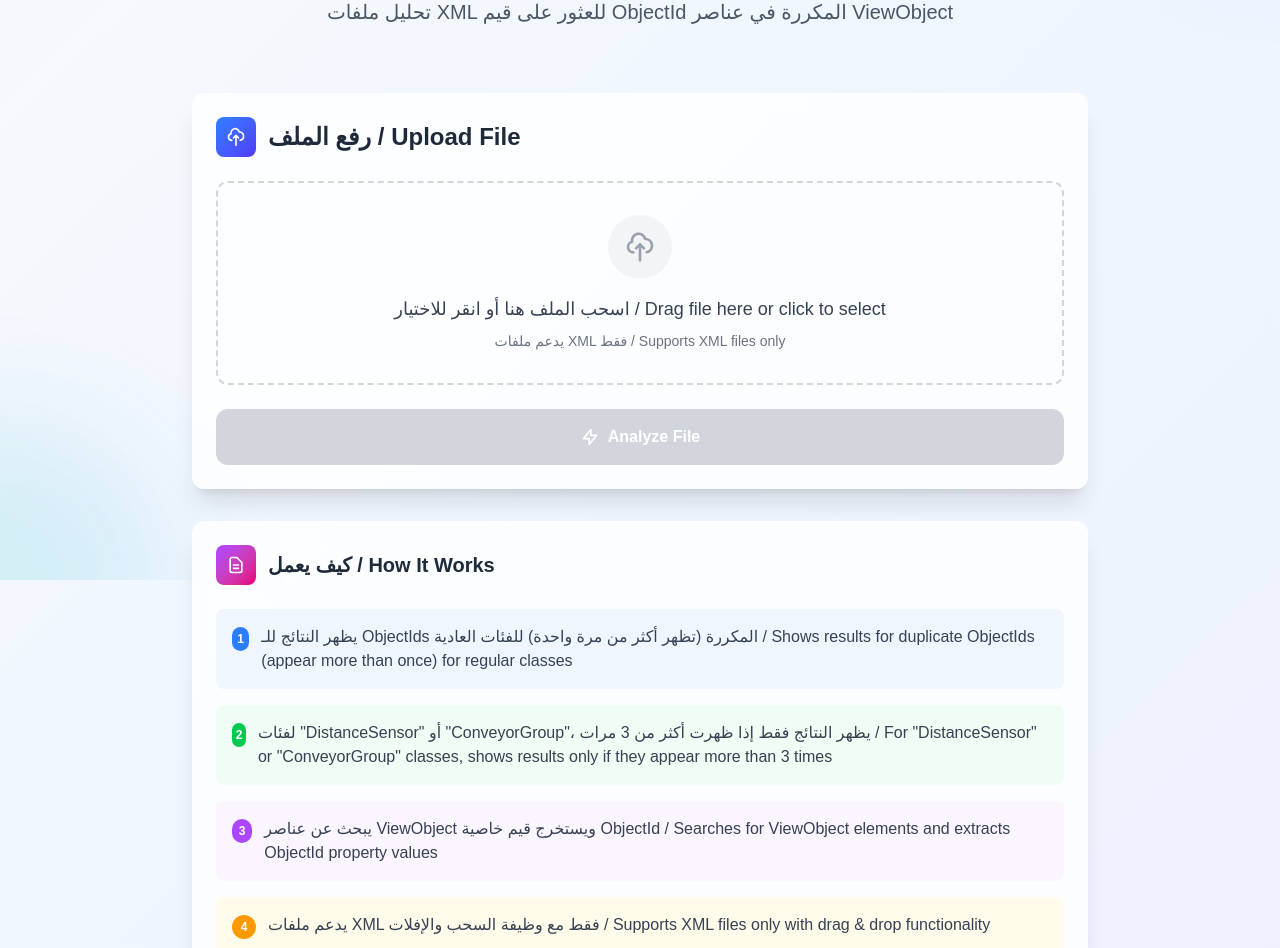
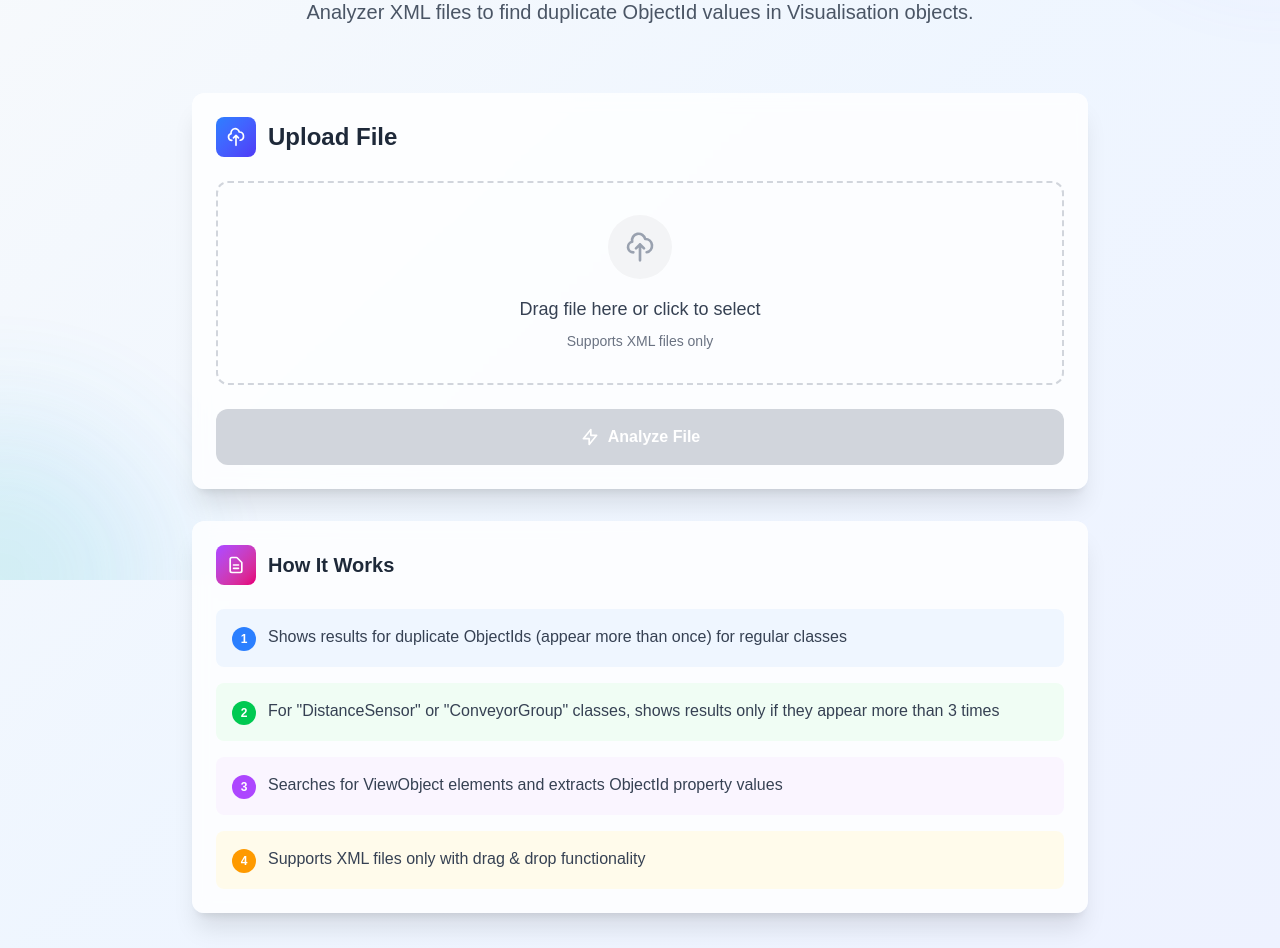
Before and after one commit to mustafa-mbari/my_tools, a Next.js app: page / in a window 1280 px wide. Shown: the part 220-1168 px from the top of the page. Built offline with nearby package versions, Linux system fonts and the light colour scheme.

Commit message:
Add copyToClipboard and delete arabic text

```diff
--- a/src/app/page.tsx
+++ b/src/app/page.tsx
@@ -6,7 +6,7 @@ import { Card, CardHeader, CardContent } from '@/components/ui/card';
 import { Checkbox } from '@/components/checkbox';
 // If Checkbox is not available, create it or adjust the path accordingly.
 import { Upload, FileText, CheckCircle, AlertCircle, Zap, BarChart3, Target, Trophy } from '../components/icons';
-import { analyzeXMLContent } from '../src/lib/xml-analyzer';
+import { analyzeXMLContent, copyToClipboard } from '../src/lib/xml-analyzer';
 
 // Types
 interface DuplicateResult {
@@ -50,7 +50,7 @@ export default function XMLDuplicateAnalyzer() {
         setResults(null);
         setCheckedIds(new Set());
       } else {
-        alert('يرجى اختيار ملفات XML فقط / Please select XML files only');
+        alert('Please select XML files only');
       }
     }
   };
@@ -64,7 +64,7 @@ export default function XMLDuplicateAnalyzer() {
         setResults(null);
         setCheckedIds(new Set());
       } else {
-        alert('يرجى اختيار ملفات XML فقط / Please select XML files only');
+        alert('Please select XML files only');
         event.target.value = '';
       }
     }
@@ -75,7 +75,7 @@ export default function XMLDuplicateAnalyzer() {
   // Handle file upload and analysis
   const handleUpload = async () => {
     if (!file) {
-      alert('يرجى اختيار ملف أولاً / Please select a file first');
+      alert('Please select a file first');
       return;
     }
 
@@ -97,7 +97,7 @@ export default function XMLDuplicateAnalyzer() {
         success: false,
         fileName: file.name,
         duplicates: [],
-        error: 'فشل في تحليل ملف XML. يرجى التحقق من تنسيق الملف / Failed to parse XML file. Please check the file format.'
+        error: 'Failed to parse XML file. Please check the file format.'
       });
     } finally {
       setLoading(false);
@@ -141,7 +141,7 @@ export default function XMLDuplicateAnalyzer() {
             XML Duplicate Analyzer
           </h1>
           <p className="text-xl text-gray-600 max-w-2xl mx-auto leading-relaxed">
-            تحليل ملفات XML للعثور على قيم ObjectId المكررة في عناصر ViewObject
+           Analyzer XML files to find duplicate ObjectId values in Visualisation objects.
           </p>
         </div>
 
@@ -153,7 +153,7 @@ export default function XMLDuplicateAnalyzer() {
                 <div className="w-10 h-10 bg-gradient-to-br from-blue-500 to-indigo-600 rounded-lg flex items-center justify-center">
                   <Upload className="w-5 h-5 text-white" />
                 </div>
-                <h2 className="text-2xl font-bold text-gray-800">رفع الملف / Upload File</h2>
+                <h2 className="text-2xl font-bold text-gray-800">Upload File</h2>
               </div>
             </CardHeader>
             <CardContent>
@@ -188,14 +188,14 @@ export default function XMLDuplicateAnalyzer() {
                   <div className="space-y-2">
                     {file ? (
                       <>
-                        <p className="text-lg font-medium text-green-700">تم اختيار الملف بنجاح! / File selected successfully!</p>
+                        <p className="text-lg font-medium text-green-700">File selected successfully!</p>
                         <p className="text-sm text-gray-600">{file.name}</p>
                         <p className="text-xs text-gray-500">{(file.size / 1024).toFixed(2)} KB</p>
                       </>
                     ) : (
                       <>
-                        <p className="text-lg font-medium text-gray-700">اسحب الملف هنا أو انقر للاختيار / Drag file here or click to select</p>
-                        <p className="text-sm text-gray-500">يدعم ملفات XML فقط / Supports XML files only</p>
+                        <p className="text-lg font-medium text-gray-700">Drag file here or click to select</p>
+                        <p className="text-sm text-gray-500">Supports XML files only</p>
                       </>
                     )}
                   </div>
@@ -214,7 +214,7 @@ export default function XMLDuplicateAnalyzer() {
                 {loading ? (
                   <div className="flex items-center justify-center gap-2">
                     <div className="w-5 h-5 border-2 border-white/30 border-t-white rounded-full animate-spin"></div>
-                    جاري التحليل... / Analyzing...
+                    Analyzing...
                   </div>
                 ) : (
                   <div className="flex items-center justify-center gap-2">
@@ -236,10 +236,10 @@ export default function XMLDuplicateAnalyzer() {
                     <div className="flex items-center justify-between mb-4">
                       <div className="flex items-center gap-3">
                         <Trophy className="w-6 h-6 text-amber-500" />
-                        <span className="text-lg font-semibold text-gray-800">التقدم / Progress</span>
+                        <span className="text-lg font-semibold text-gray-800"> Progress</span>
                       </div>
                       <span className="text-sm font-medium text-gray-600">
-                        {completedItems} من / of {totalItems}
+                        {completedItems} of {totalItems}
                       </span>
                     </div>
                     <div className="w-full bg-gray-200 rounded-full h-3 mb-2">
@@ -248,7 +248,7 @@ export default function XMLDuplicateAnalyzer() {
                         style={{ width: `${progressPercentage}%` }}
                       ></div>
                     </div>
-                    <p className="text-sm text-gray-600">{Math.round(progressPercentage)}% مكتمل / completed</p>
+                    <p className="text-sm text-gray-600">{Math.round(progressPercentage)}% completed</p>
                   </CardContent>
                 </Card>
               )}
@@ -259,7 +259,7 @@ export default function XMLDuplicateAnalyzer() {
                     <div className="w-10 h-10 bg-gradient-to-br from-green-500 to-emerald-600 rounded-lg flex items-center justify-center">
                       <BarChart3 className="w-5 h-5 text-white" />
                     </div>
-                    <h2 className="text-2xl font-bold text-gray-800">نتائج التحليل / Analysis Results</h2>
+                    <h2 className="text-2xl font-bold text-gray-800">Analysis Results</h2>
                   </div>
                 </CardHeader>
                 <CardContent>
@@ -268,18 +268,18 @@ export default function XMLDuplicateAnalyzer() {
                       <div className="mb-6 p-4 bg-gradient-to-r from-green-50 to-emerald-50 border border-green-200 rounded-xl">
                         <div className="flex items-center gap-2 text-green-700">
                           <CheckCircle className="w-5 h-5" />
-                          <span className="font-medium">تم تحليل الملف بنجاح: / File analyzed successfully: </span>
+                          <span className="font-medium">File analyzed successfully: </span>
                           <span className="font-bold">{results.fileName}</span>
                         </div>
                       </div>
 
                       {results.duplicates.length > 0 ? (
                         <div className="space-y-8">
-                          {/* Pending Items */}
+                          {/* Pending Items ---------------------------------------------------------------------------------------------------------------------*/}
                           <section>
                             <div className="flex items-center gap-3 mb-4">
                               <Target className="w-5 h-5 text-blue-500" />
-                              <h3 className="text-lg font-bold text-gray-800">العناصر المعلقة / Pending Items</h3>
+                              <h3 className="text-lg font-bold text-gray-800">Pending Items</h3>
                               <span className="bg-blue-100 text-blue-700 text-xs font-medium px-2 py-1 rounded-full">
                                 {pendingItems.length}
                               </span>
@@ -289,7 +289,7 @@ export default function XMLDuplicateAnalyzer() {
                               {pendingItems.length === 0 ? (
                                 <div className="p-6 bg-gradient-to-r from-gray-50 to-gray-100 rounded-xl text-center">
                                   <CheckCircle className="w-12 h-12 text-green-500 mx-auto mb-2" />
-                                  <p className="text-gray-600 font-medium">لا توجد عناصر معلقة - ممتاز! / No pending items - Excellent!</p>
+                                  <p className="text-gray-600 font-medium">No pending items - Excellent!</p>
                                 </div>
                               ) : (
                                 pendingItems.map((item, index) => (
@@ -307,7 +307,10 @@ export default function XMLDuplicateAnalyzer() {
                                       </div>
                                       <div className="flex-1 flex items-center gap-3">
                                         <span className="font-mono text-gray-900 font-medium">{item.objectId}</span>
-                                        <span className="bg-red-100 text-red-600 text-xs font-semibold px-2 py-0.5 rounded-full">{item.count} مرات / times</span>
+                                        <button
+                                          onClick={() => copyToClipboard(item.objectId)}
+                                          className="px-2 py-1 text-xs bg-blue-100 text-blue-700 rounded hover:bg-blue-200 transition">Copy Object-Id</button>
+                                        <span className="bg-red-100 text-red-600 text-xs font-semibold px-2 py-0.5 rounded-full">{item.count} times</span>
                                         <span className="bg-gray-100 text-gray-600 text-xs font-medium px-2 py-0.5 rounded-full">{item.className}</span>
                                       </div>
                                     </CardContent>
@@ -317,12 +320,12 @@ export default function XMLDuplicateAnalyzer() {
                             </div>
                           </section>
 
-                          {/* Completed Items */}
+                          {/* Completed Items -------------------------------------------------------------------------------------------------------------------------------------*/}
                           {completedItems_list.length > 0 && (
                             <section>
                               <div className="flex items-center gap-3 mb-4">
                                 <CheckCircle className="w-5 h-5 text-green-500" />
-                                <h3 className="text-lg font-bold text-gray-800">العناصر المكتملة / Completed Items</h3>
+                                <h3 className="text-lg font-bold text-gray-800">Completed Items</h3>
                                 <span className="bg-green-100 text-green-700 text-xs font-medium px-2 py-1 rounded-full">
                                   {completedItems_list.length}
                                 </span>
@@ -331,7 +334,7 @@ export default function XMLDuplicateAnalyzer() {
                               <div className="grid gap-3">
                                 {completedItems_list.map((item, index) => (
                                   <Card key={item.objectId} className="border border-green-200 bg-gradient-to-r from-green-50/50 to-emerald-50/50">
-                                    <CardContent className="flex items-center p-4">
+                                    <CardContent className="flex items-center gap-2 px-4 py-0 h-12">
                                       <div className="flex items-center gap-3 mr-4">
                                         <span className="flex items-center justify-center w-6 h-6 bg-green-500 text-white text-sm font-bold rounded-full">
                                           {pendingItems.length + index + 1}
@@ -344,9 +347,12 @@ export default function XMLDuplicateAnalyzer() {
                                       </div>
                                       <div className="flex-1 flex items-center gap-3 opacity-75">
                                         <span className="font-mono font-medium line-through text-gray-500">{item.objectId}</span>
+                                         <button
+                                            onClick={() => copyToClipboard(item.objectId)}
+                                            className="px-2 py-1 text-xs bg-gray-200 text-gray-700 rounded hover:bg-gray-300 transition">Copy Object-Id</button>
                                         <div className="flex items-center gap-2">
                                           <span className="bg-green-100 text-green-600 text-xs font-bold px-3 py-1 rounded-full">
-                                            {item.count} مرات / times
+                                            {item.count}times
                                           </span>
                                           <span className="bg-gray-100 text-gray-500 text-xs font-medium px-3 py-1 rounded-full">
                                             {item.className || 'N/A'}
@@ -363,14 +369,14 @@ export default function XMLDuplicateAnalyzer() {
                       ) : (
                         <div className="p-8 bg-gradient-to-r from-gray-50 to-gray-100 rounded-xl text-center">
                           <AlertCircle className="w-16 h-16 text-gray-400 mx-auto mb-4" />
-                          <p className="text-gray-600 text-lg font-medium">لم يتم العثور على ObjectIds مكررة وفقاً للمعايير المحددة / No duplicate ObjectIds found according to the specified criteria</p>
+                          <p className="text-gray-600 text-lg font-medium">No duplicate ObjectIds found according to the specified criteria</p>
                         </div>
                       )}
                     </>
                   ) : (
                     <div className="p-6 bg-gradient-to-r from-red-50 to-red-100 border border-red-200 rounded-xl text-center">
                       <AlertCircle className="w-12 h-12 text-red-500 mx-auto mb-2" />
-                      <p className="text-red-700 font-medium">خطأ: / Error: {results.error}</p>
+                      <p className="text-red-700 font-medium">Error: {results.error}</p>
                     </div>
                   )}
                 </CardContent>
@@ -378,33 +384,33 @@ export default function XMLDuplicateAnalyzer() {
             </>
           )}
 
-          {/* Instructions Card */}
+          {/* Instructions Card ---------------------------------------------------------------------------------------------------------------------------------------------------------------------------*/}
           <Card className="border-0 shadow-xl bg-white/80 backdrop-blur-sm">
             <CardHeader>
               <div className="flex items-center gap-3">
                 <div className="w-10 h-10 bg-gradient-to-br from-purple-500 to-pink-600 rounded-lg flex items-center justify-center">
                   <FileText className="w-5 h-5 text-white" />
                 </div>
-                <h3 className="text-xl font-bold text-gray-800">كيف يعمل / How It Works</h3>
+                <h3 className="text-xl font-bold text-gray-800">How It Works</h3>
               </div>
             </CardHeader>
             <CardContent>
               <div className="grid gap-4">
                 <div className="flex items-start gap-3 p-4 bg-blue-50 rounded-lg">
                   <div className="w-6 h-6 bg-blue-500 text-white rounded-full flex items-center justify-center text-xs font-bold mt-0.5">1</div>
-                  <p className="text-gray-700">يظهر النتائج للـ ObjectIds المكررة (تظهر أكثر من مرة واحدة) للفئات العادية / Shows results for duplicate ObjectIds (appear more than once) for regular classes</p>
+                  <p className="text-gray-700">Shows results for duplicate ObjectIds (appear more than once) for regular classes</p>
                 </div>
                 <div className="flex items-start gap-3 p-4 bg-green-50 rounded-lg">
                   <div className="w-6 h-6 bg-green-500 text-white rounded-full flex items-center justify-center text-xs font-bold mt-0.5">2</div>
-                  <p className="text-gray-700">لفئات &quot;DistanceSensor&quot; أو &quot;ConveyorGroup&quot;، يظهر النتائج فقط إذا ظهرت أكثر من 3 مرات / For &quot;DistanceSensor&quot; or &quot;ConveyorGroup&quot; classes, shows results only if they appear more than 3 times</p>
+                  <p className="text-gray-700">For &quot;DistanceSensor&quot; or &quot;ConveyorGroup&quot; classes, shows results only if they appear more than 3 times</p>
                 </div>
                 <div className="flex items-start gap-3 p-4 bg-purple-50 rounded-lg">
                   <div className="w-6 h-6 bg-purple-500 text-white rounded-full flex items-center justify-center text-xs font-bold mt-0.5">3</div>
-                  <p className="text-gray-700">يبحث عن عناصر ViewObject ويستخرج قيم خاصية ObjectId / Searches for ViewObject elements and extracts ObjectId property values</p>
+                  <p className="text-gray-700">Searches for ViewObject elements and extracts ObjectId property values</p>
                 </div>
                 <div className="flex items-start gap-3 p-4 bg-amber-50 rounded-lg">
                   <div className="w-6 h-6 bg-amber-500 text-white rounded-full flex items-center justify-center text-xs font-bold mt-0.5">4</div>
-                  <p className="text-gray-700">يدعم ملفات XML فقط مع وظيفة السحب والإفلات / Supports XML files only with drag &amp; drop functionality</p>
+                  <p className="text-gray-700">Supports XML files only with drag &amp; drop functionality</p>
                 </div>
               </div>
             </CardContent>
```
